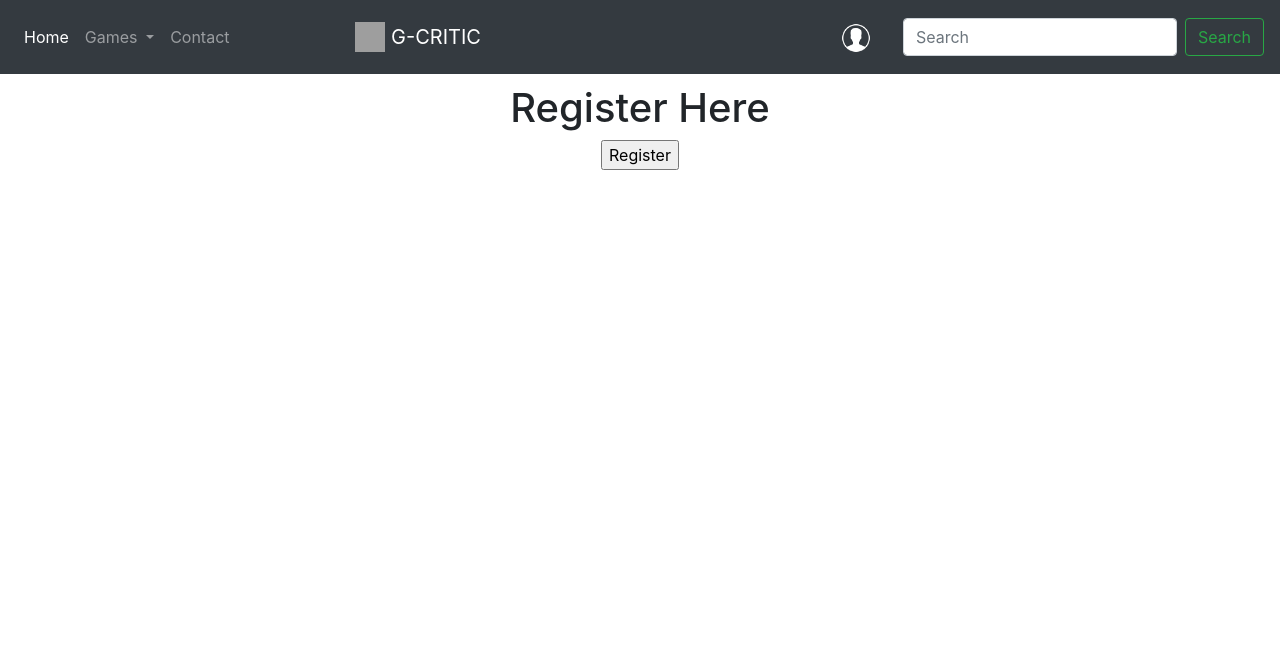
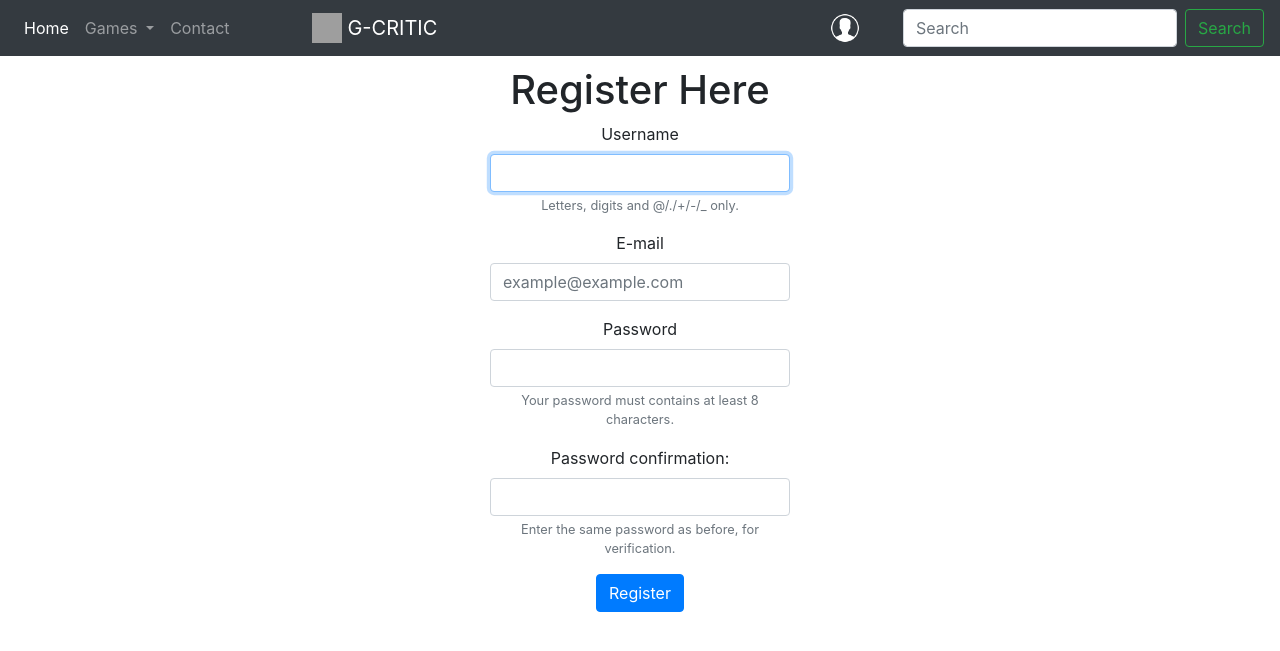
Before and after one commit to Flynn4/Team-Victor, a Django app: template Team_Project/templates/registration/registration_form.html in a window 1280 px wide. Shown: the top 651 px of the page. Run offline with Django 3.2, Linux system fonts and the light colour scheme; the template is opened without the code that fills it, so the values that code supplies are empty; some libraries are stand-ins or nearby versions; grey boxes are pictures that could not be loaded.

Commit message:
Update Login and Registration form

```diff
--- a/Team_Project/templates/base.html
+++ b/Team_Project/templates/base.html
@@ -3,11 +3,13 @@
 
 <html lang="en">
 <head>
+
     <title>
         {% block title %}
         {% endblock %}
     </title>
-
+    {% block head %}
+    {% endblock %}
     <!-- Required meta tags -->
     <meta charset="utf-8">
     <meta name="viewport" content="width=device-width, initial-scale=1, shrink-to-fit=no">
@@ -18,8 +20,17 @@
 
 </head>
 
+<style>
+    .navbar-user {
+        padding: 0;
+        margin: 0 auto;
+        width: 200px;
+        text-align: center;
+    }
+</style>
+
+
 <body>
-
 <nav class="navbar navbar-expand-lg navbar-dark bg-dark">
     <!-- Image and text -->
 
@@ -28,20 +39,22 @@
         <span class="navbar-toggler-icon"></span>
     </button>
 
-    <div class="collapse navbar-collapse" id="navbarSupportedContent">
+    <nav class="collapse navbar-collapse" id="navbarSupportedContent">
         <ul class="navbar-nav mr-auto">
             <li class="nav-item active">
                 <a class="nav-link" href="{% url 'web:index' %}">Home <span class="sr-only">(current)</span></a>
             </li>
 
             <li class="nav-item dropdown">
-                <a class="nav-link dropdown-toggle" href="#" id="navbarDropdown" role="button" data-toggle="dropdown"
+                <a class="nav-link dropdown-toggle" href="#" id="navbarDropdown" role="button"
+                   data-toggle="dropdown"
                    aria-haspopup="true" aria-expanded="false">
                     Games
                 </a>
                 <div class="dropdown-menu" aria-labelledby="navbarDropdown">
-                    <a class="dropdown-item" href="#">RPG</a>
-                    <a class="dropdown-item" href="#">FPS</a>
+                    {% for category in categories %}
+                        <a class="dropdown-item" href="#">{{ category.name }}</a>
+                    {% endfor %}
                     <div class="dropdown-divider"></div>
                     <a class="dropdown-item" href="#">Something else here</a>
                 </div>
@@ -52,10 +65,9 @@
             </li>
         </ul>
 
-    </div>
+    </nav>
 
-
-    <nav class="navbar navbar-dark bg-dark" style="margin-right: 25%">
+    <nav class="navbar-logo" style="margin-right: 20%">
         <a class="navbar-brand" href="{% url 'web:index' %}">
             <img src="https://encrypted-tbn0.gstatic.com/images?q=tbn%3AANd9GcRRvYB2Gs3hJ8mOG28GDrHtRs-EdlzHo0nb6CYyWY2RcnofkVE1"
                  width="30" height="30"
@@ -65,25 +77,24 @@
     </nav>
 
 
-    <!-- Just an image -->
+    <!-- User Part -->
     {% if user.is_authenticated %}
-        <nav class="navbar navbar-dark bg-dark">
+        <nav class="navbar-user">
           <span class="navbar-text">
             Hello! {{ user.username }}
           </span>
-        </nav>
-        <nav class="navbar navbar-dark bg-dark">
-            <a href="{% url 'auth_logout' %}" id="navbarLogout">
+        <a href="{% url 'auth_logout' %}" id="navbarLogout" style="margin-left: 20px">
         <span class="navbar-text">
             Logout</span></a>
         </nav>
     {% else %}
-        <nav class="navbar navbar-light bg-dark">
-            <a class="navbar-brand" href="{% url 'auth_login' %}">
+        <nav class="navbar-user">
+            <a class="navbar-brand" href="{% url 'auth_login' %}" style="margin-left: 100px">
                 <img src="{% static 'images/user-icon.png' %}" width="30" height="30" alt="">
             </a>
         </nav>
     {% endif %}
+
     <div style="float: right">
         <div class="collapse navbar-collapse" id="navbarSupportedContent">
             <form class="form-inline my-2 my-lg-0">
@@ -96,6 +107,7 @@
     </div>
 
 </nav>
+
 
 <div class="container-fluid" style="margin-top: 10px; text-align: center">
     {% block content %}
--- a/Team_Project/templates/registration/registration_form.html
+++ b/Team_Project/templates/registration/registration_form.html
@@ -1,12 +1,47 @@
+<style>
+    .form-group {
+        margin: 0 auto;
+        width: 300px;
+        text-align: center;
+    }
+</style>
+
 {% extends 'base.html' %}
 {% block title_block %}
-Register
+    Register
 {% endblock %}
 {% block content %}
-<h1>Register Here</h1>
-<form method="post" action=".">
-{% csrf_token %}
-{{ form.as_p }}
-<input type="submit" value="Register" />
-</form>
+    <h1>Register Here</h1>
+    <form method="post" action=".">
+        {% csrf_token %}
+        <div class="form-group">
+            <label for="inputUsername">Username</label>
+            <input type="text" name="username" id="id_username" class="form-control" autofocus
+                   aria-describedby="usernameHelp">
+            <small id="usernameHelp" class="form-text text-muted">
+                Letters, digits and @/./+/-/_ only.</small>
+        </div>
+        <div class="form-group">
+            <label for="exampleInputPassword1">E-mail</label>
+            <input type="email" name="email" id="id_email" class="form-control"
+                   placeholder="example@example.com" required>
+        </div>
+        <div class="form-group">
+            <label for="inputUsername">Password</label>
+            <input type="password" name="password1" id="id_password1" class="form-control"
+                   aria-describedby="password1Help">
+            <small id="password1Help" class="form-text text-muted">
+                Your password must contains at least 8 characters.
+            </small>
+        </div>
+        <div class="form-group">
+            <label for="exampleInputPassword1">Password confirmation:</label>
+            <input type="password" name="password2" id="id_password2" class="form-control"
+                   aria-describedby="password2Help">
+            <small id="password2Help" class="form-text text-muted">
+                Enter the same password as before, for verification.
+            </small>
+        </div>
+        <button type="submit" class="btn btn-primary">Register</button>
+    </form>
 {% endblock %}
```
Also changed, not shown: Team_Project/templates/registration/login.html (+22 -4 lines), Team_Project/templates/registration/logout.html (+11 -5 lines), Team_Project/templates/web/index.html (+6 -8 lines), Team_Project/web/views.py (+6 -5 lines).
